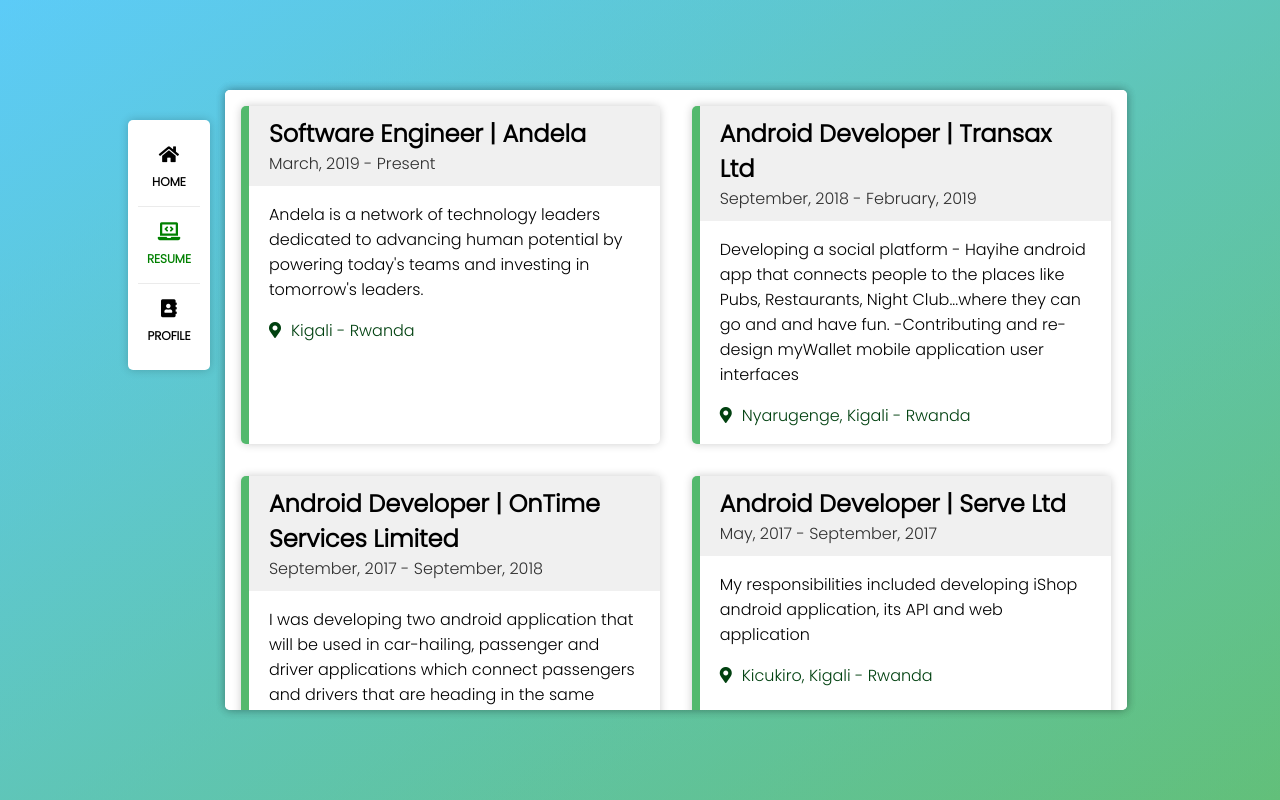
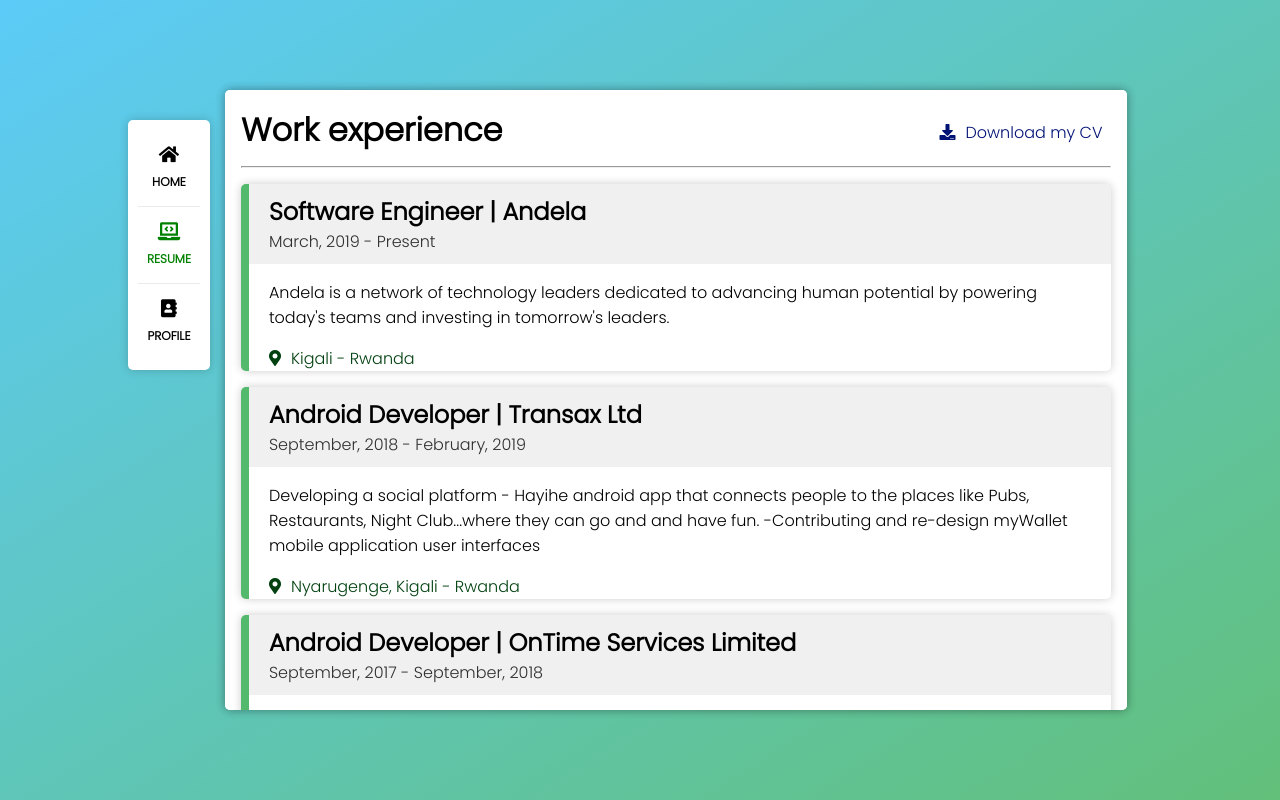
Before and after one commit to niyobobo/Portfolio, a React (Create React App) app: page /resume in a window 1280 px wide. Built offline with nearby package versions, Linux system fonts and the light colour scheme.

Commit message:
Creating after reverting

```diff
--- a/src/assets/css/main.css
+++ b/src/assets/css/main.css
@@ -216,8 +216,40 @@
   box-shadow: 0 0px 10px 0 rgb(0, 0, 0, 0.2);
 }
 
+.section {
+  overflow: scroll;
+  background: white;
+  border-radius: 5px;
+  padding: 1em;
+  -webkit-border-radius: 5px;
+  -moz-border-radius: 5px;
+  -ms-border-radius: 5px;
+  -o-border-radius: 5px;
+  box-shadow: 0 0px 10px 0 rgb(0, 0, 0, 0.2);
+}
+
+.section .heading {
+  float: left;
+  margin: 0;
+}
+
+.section a {
+  margin: 0;
+  float: right;
+  padding: 0.5em;
+  text-decoration: none;
+  color: rgba(1, 18, 117);
+}
+
+.row {
+  width: 100%;
+  content: "";
+  display: table;
+  clear: both;
+}
+
 .card {
-  margin: 1em;
+  margin: 1em 0;
   background: white;
   border-left: 0.5em solid rgba(10, 156, 47, 0.7);
   box-shadow: 0 0px 10px 0 rgb(0, 0, 0, 0.2);
--- a/src/container/work.jsx
+++ b/src/container/work.jsx
@@ -1,6 +1,6 @@
 import React, { useState, useEffect } from "react";
+import Experience from "../components/experience.jsx";
 import data from "../data/info.json";
-import Experience from "../components/experience.jsx";
 
 const WorkExperience = () => {
   const [experiences, setExperiences] = useState([]);
@@ -12,11 +12,23 @@
   return (
     <div className="content">
       <div className="welcome">
-        <div className="section col-2">
-        {experiences.map(experience => {
-          return <Experience key={experience.company} data={experience} />;
-        })}
-      </div>
+        <div className="section">
+          <div className="row">
+            <h1 className="heading">Work experience</h1>
+            <a
+              href="https://drive.google.com/file/d/0B_be5_UhX-svb0F0R3RFcklVaVk1cFREMEtmWmZLa2VaRlVJ/view"
+              target="_blank"
+              rel="noopener noreferrer"
+            >
+              <i class="fas fa-download ml-2"></i>
+              Download my CV
+            </a>
+          </div>
+          <hr />
+          {experiences.map(experience => {
+            return <Experience key={experience.company} data={experience} />;
+          })}
+        </div>
       </div>
     </div>
   );
```
